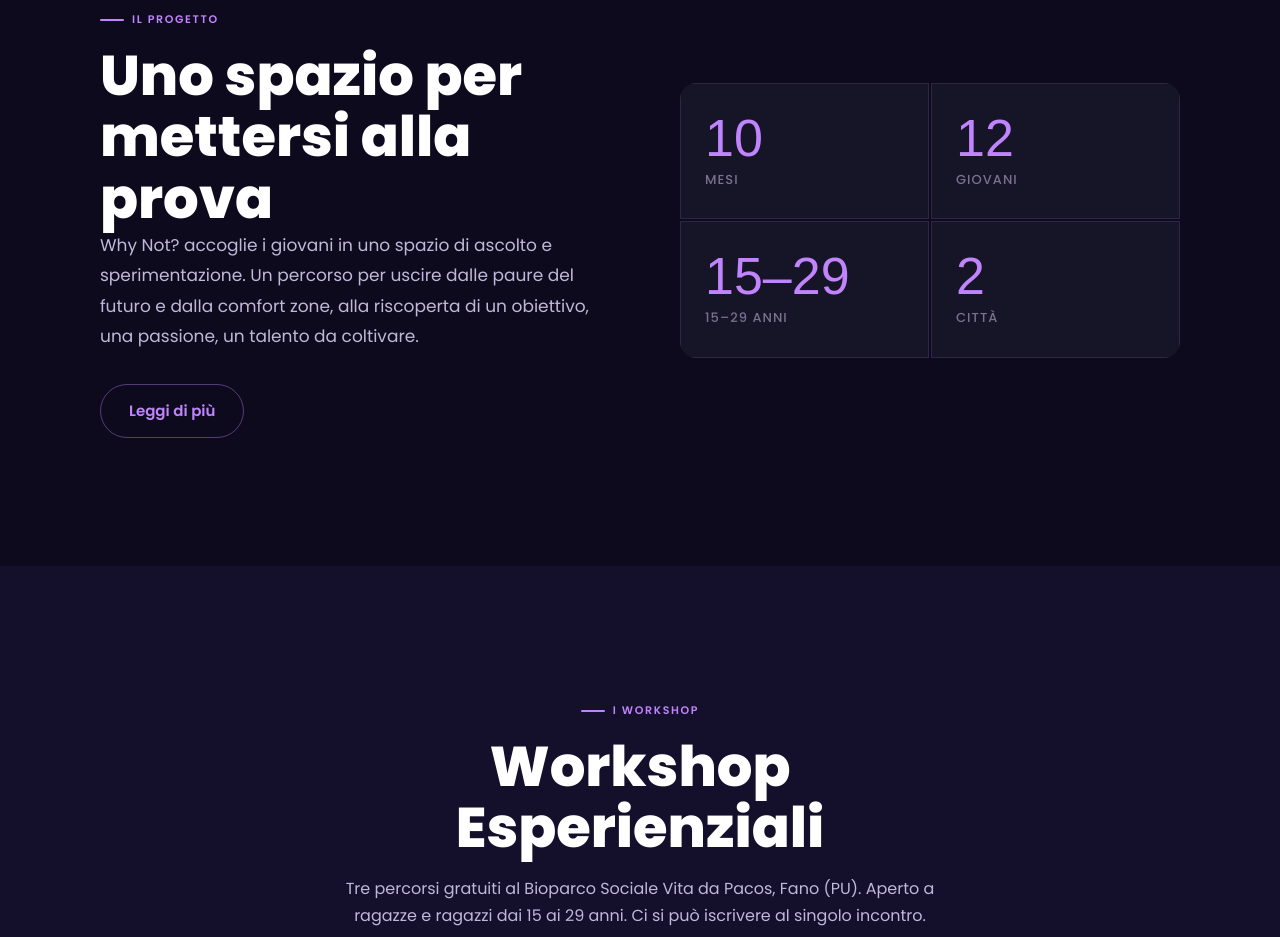
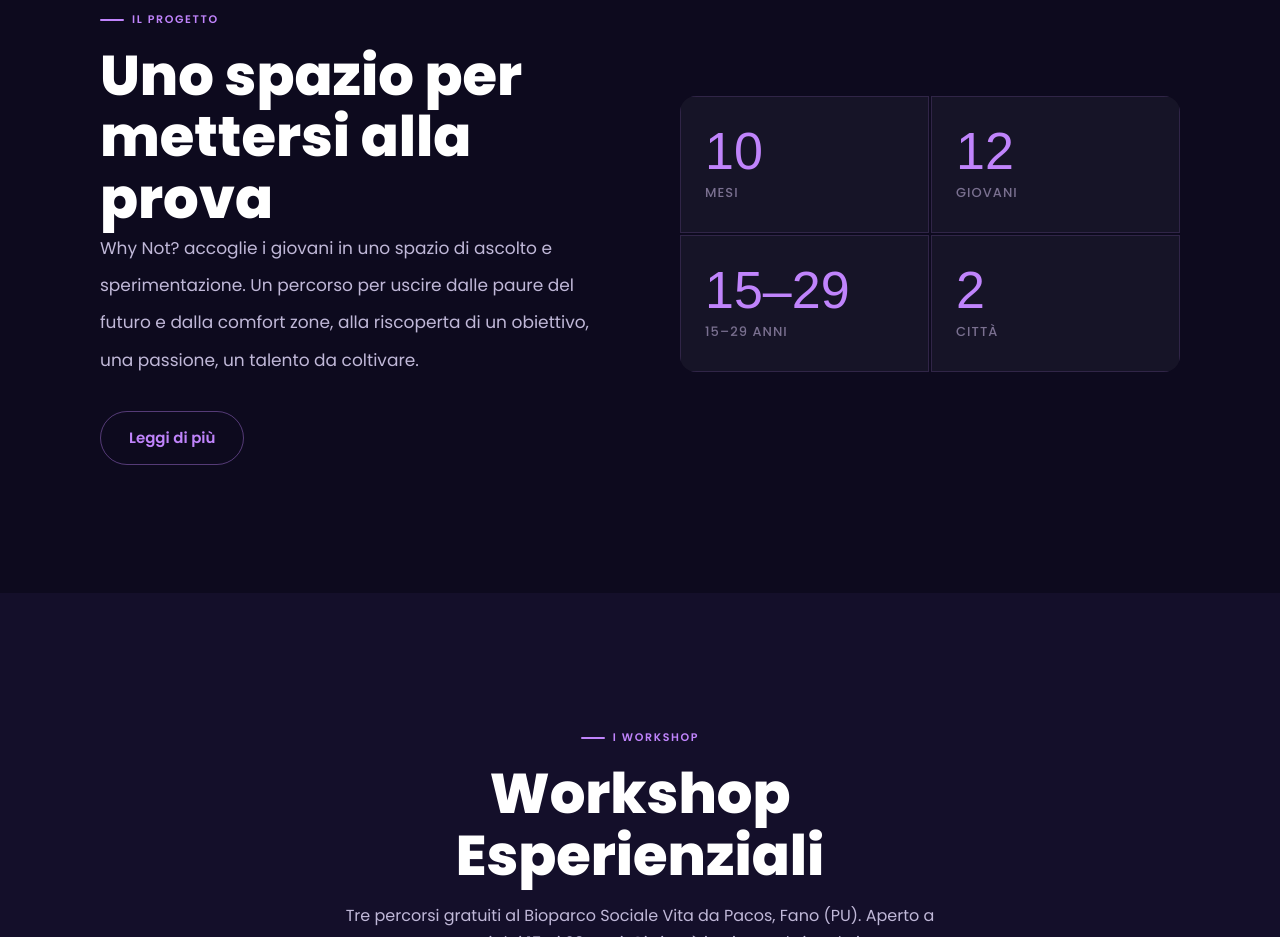
Before and after one commit to fosforoscienza/why-not, a website: page index.html in a window 1280 px wide. Shown: the part 925-1862 px from the top of the page. Drawn offline with Linux system fonts and the light colour scheme; a web font is replaced by a local one.

Commit message:
fix(home): aumentata interlinea testo about

```diff
--- a/css/style.css
+++ b/css/style.css
@@ -440,7 +440,7 @@ h1, h2, h3, h4 { font-family: var(--font-head); font-weight: 800; line-height: 1
 .about__text p {
   color: var(--gray-300);
   font-size: 17px;
-  line-height: 1.8;
+  line-height: 2.2;
   margin-bottom: 32px;
 }
 .about__stats {
```
